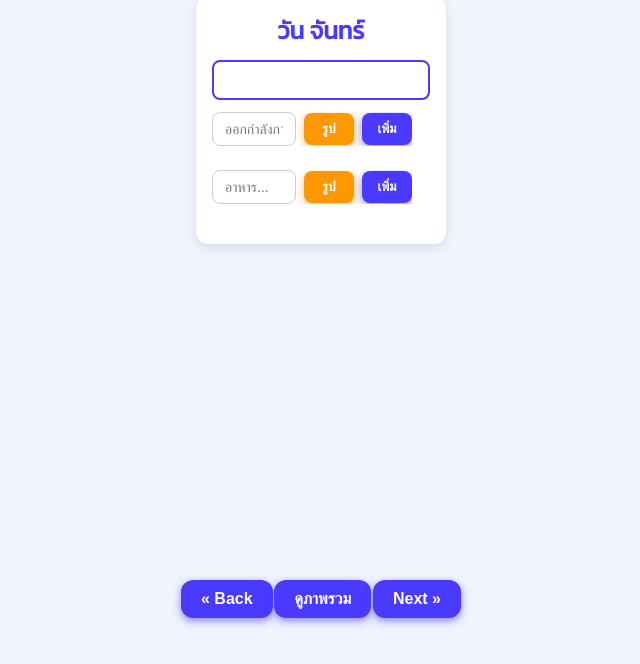
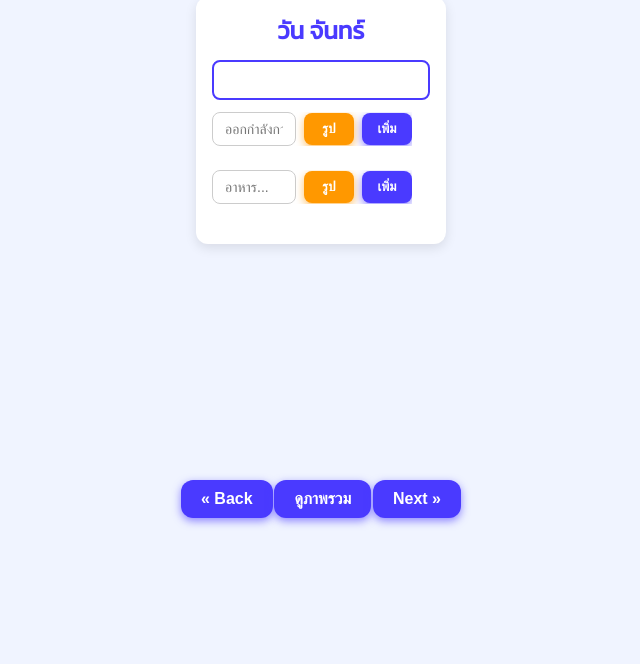
Before and after one commit to Xun-pixel/NueaNara, a plain HTML site: page index.html in a window 1280 px wide. Shown: the part 112-776 px from the top of the page, without its empty margins (319-959 px from the left). Drawn offline with Linux system fonts and the light colour scheme.

Commit message:
index.html

```diff
--- a/index.html
+++ b/index.html
@@ -331,7 +331,7 @@
       width: 280px;
       display: flex;
       justify-content: space-between;
-      margin-bottom: 50px;
+      margin-bottom: 150px;
       user-select: none;
     }
 
```
